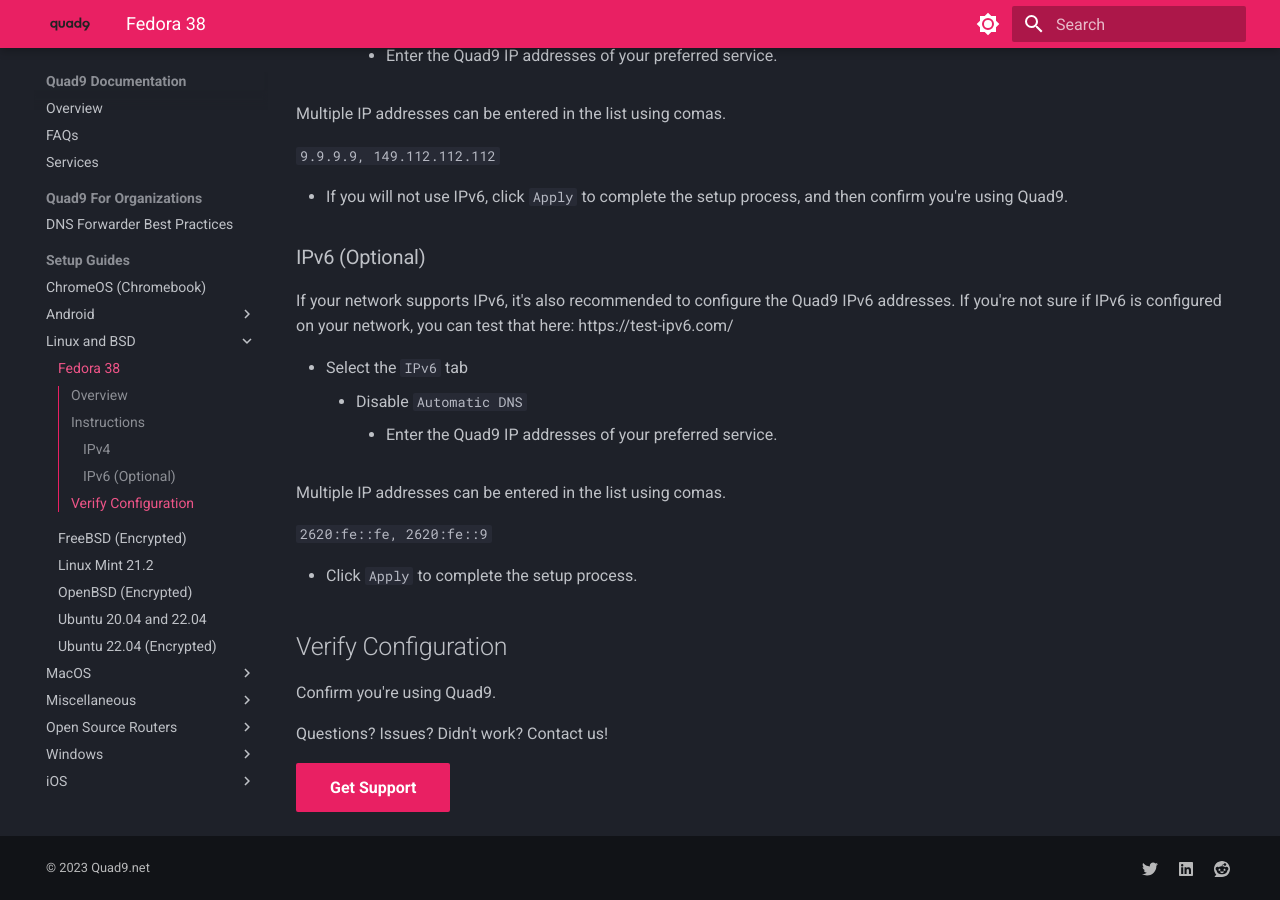
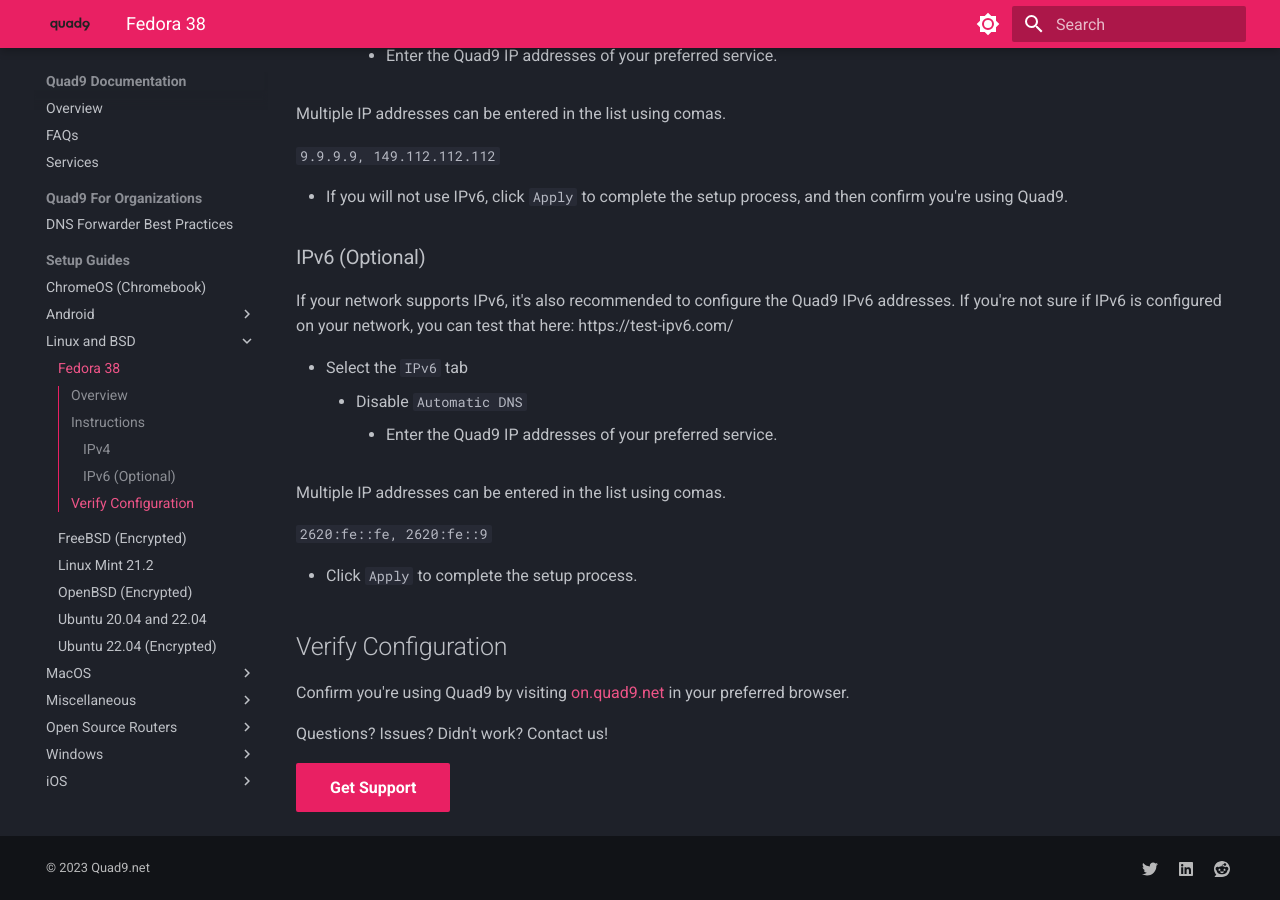
Before and after one commit to Quad9DNS/documentation, an MkDocs documentation site: the page built from docs/Setup_Guides/Linux_and_BSD/Fedora_38.md, in a window 1280 px wide and 900 px high, scrolled down 744 px. Built offline with MkDocs 1.6.1 and Material for MkDocs 9.7.7, drawn with Linux system fonts in a browser that asks for light colours; emoji names are drawn with the system emoji font.

Commit message:
Add MX Linux 23 setup guide. Add Verify Configuration to Fedora instructions

```diff
--- a/docs/Setup_Guides/Linux_and_BSD/Fedora_38.md
+++ b/docs/Setup_Guides/Linux_and_BSD/Fedora_38.md
@@ -44,7 +44,7 @@
 
 ## Verify Configuration
 
-Confirm you're using Quad9.
+Confirm you're using Quad9 by visiting [on.quad9.net](https://on.quad9.net) in your preferred browser.
 
 Questions? Issues? Didn't work? Contact us!
 
```
